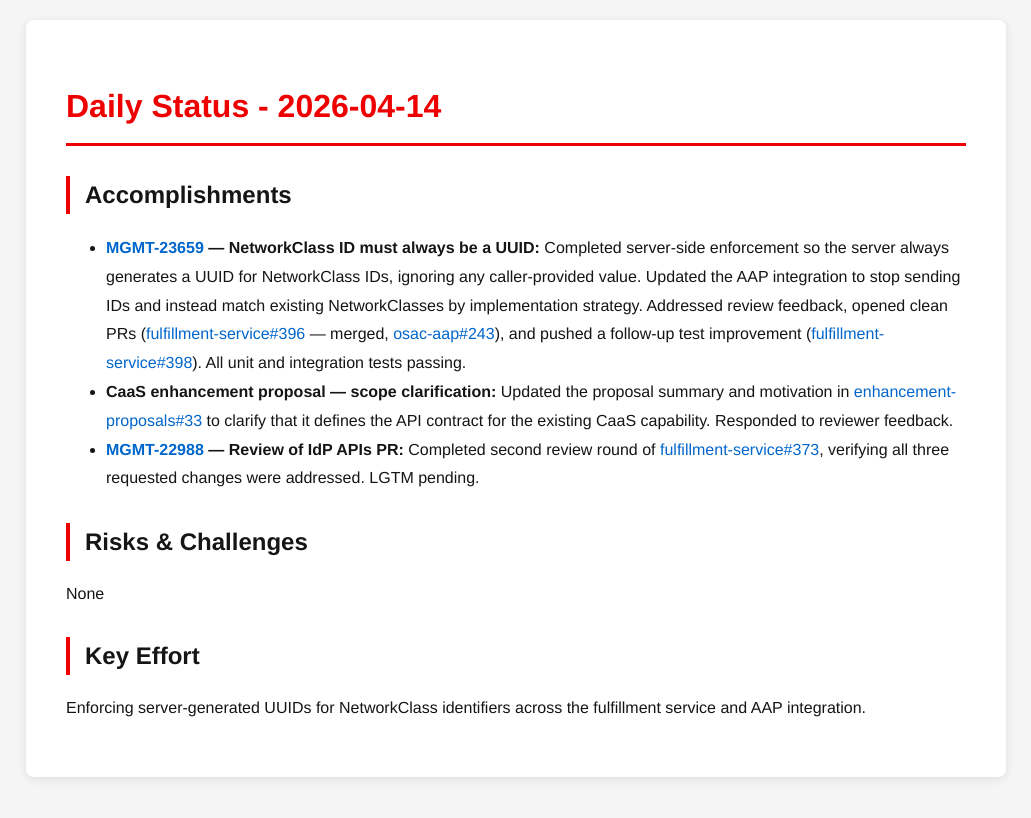
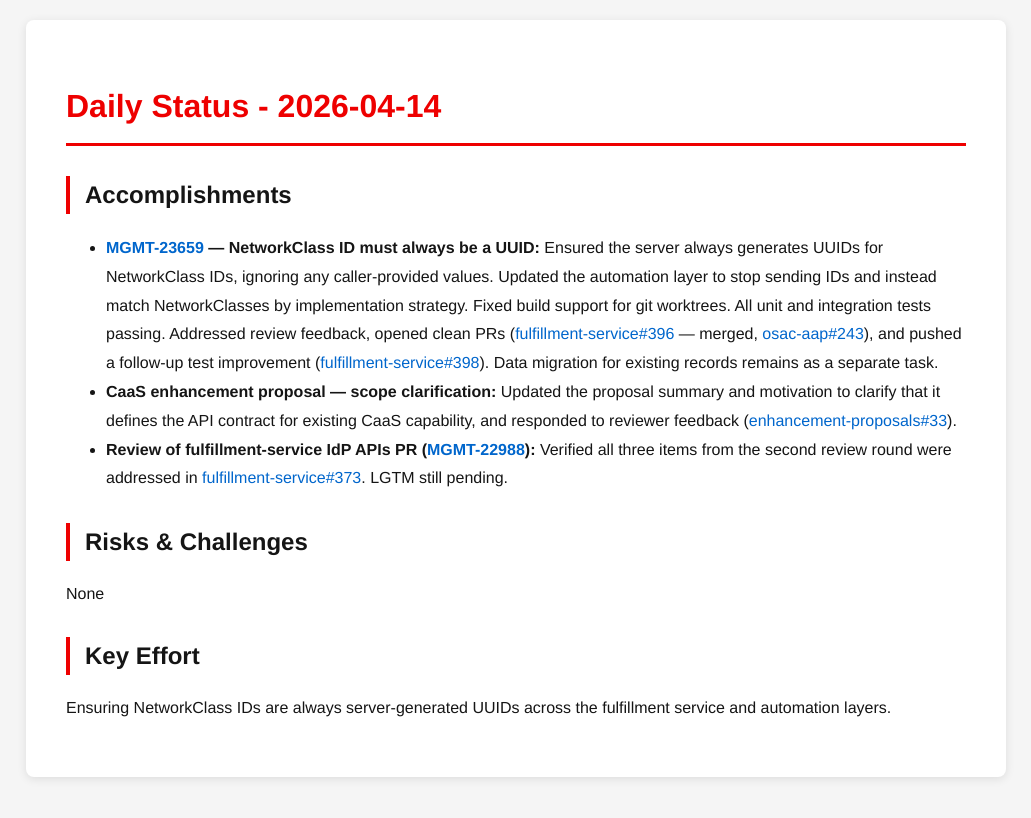
Before and after one commit to tzvatot/daily-status, a Jekyll site: the page built from 2026-04-14.md, in a window 1280 px wide. Shown: the top 818 px of the page, without its empty margins (124-1155 px from the left). Built offline with Jekyll 4.4.1, drawn with Linux system fonts in a browser that asks for light colours.

Commit message:
Daily status update - 2026-04-14

```diff
--- a/2026-04-14.md
+++ b/2026-04-14.md
@@ -7,12 +7,12 @@
 # Daily Status - 2026-04-14
 
 ## Accomplishments
-- **[MGMT-23659](https://issues.redhat.com/browse/MGMT-23659) — NetworkClass ID must always be a UUID:** Completed server-side enforcement so the server always generates a UUID for NetworkClass IDs, ignoring any caller-provided value. Updated the AAP integration to stop sending IDs and instead match existing NetworkClasses by implementation strategy. Addressed review feedback, opened clean PRs ([fulfillment-service#396](https://github.com/osac-project/fulfillment-service/pull/396) — merged, [osac-aap#243](https://github.com/osac-project/osac-aap/pull/243)), and pushed a follow-up test improvement ([fulfillment-service#398](https://github.com/osac-project/fulfillment-service/pull/398)). All unit and integration tests passing.
-- **CaaS enhancement proposal — scope clarification:** Updated the proposal summary and motivation in [enhancement-proposals#33](https://github.com/osac-project/enhancement-proposals/pull/33) to clarify that it defines the API contract for the existing CaaS capability. Responded to reviewer feedback.
-- **[MGMT-22988](https://issues.redhat.com/browse/MGMT-22988) — Review of IdP APIs PR:** Completed second review round of [fulfillment-service#373](https://github.com/osac-project/fulfillment-service/pull/373), verifying all three requested changes were addressed. LGTM pending.
+- **[MGMT-23659](https://issues.redhat.com/browse/MGMT-23659) — NetworkClass ID must always be a UUID:** Ensured the server always generates UUIDs for NetworkClass IDs, ignoring any caller-provided values. Updated the automation layer to stop sending IDs and instead match NetworkClasses by implementation strategy. Fixed build support for git worktrees. All unit and integration tests passing. Addressed review feedback, opened clean PRs ([fulfillment-service#396](https://github.com/osac-project/fulfillment-service/pull/396) — merged, [osac-aap#243](https://github.com/osac-project/osac-aap/pull/243)), and pushed a follow-up test improvement ([fulfillment-service#398](https://github.com/osac-project/fulfillment-service/pull/398)). Data migration for existing records remains as a separate task.
+- **CaaS enhancement proposal — scope clarification:** Updated the proposal summary and motivation to clarify that it defines the API contract for existing CaaS capability, and responded to reviewer feedback ([enhancement-proposals#33](https://github.com/osac-project/enhancement-proposals/pull/33)).
+- **Review of fulfillment-service IdP APIs PR ([MGMT-22988](https://issues.redhat.com/browse/MGMT-22988)):** Verified all three items from the second review round were addressed in [fulfillment-service#373](https://github.com/osac-project/fulfillment-service/pull/373). LGTM still pending.
 
 ## Risks & Challenges
 None
 
 ## Key Effort
-Enforcing server-generated UUIDs for NetworkClass identifiers across the fulfillment service and AAP integration.
+Ensuring NetworkClass IDs are always server-generated UUIDs across the fulfillment service and automation layers.
```
